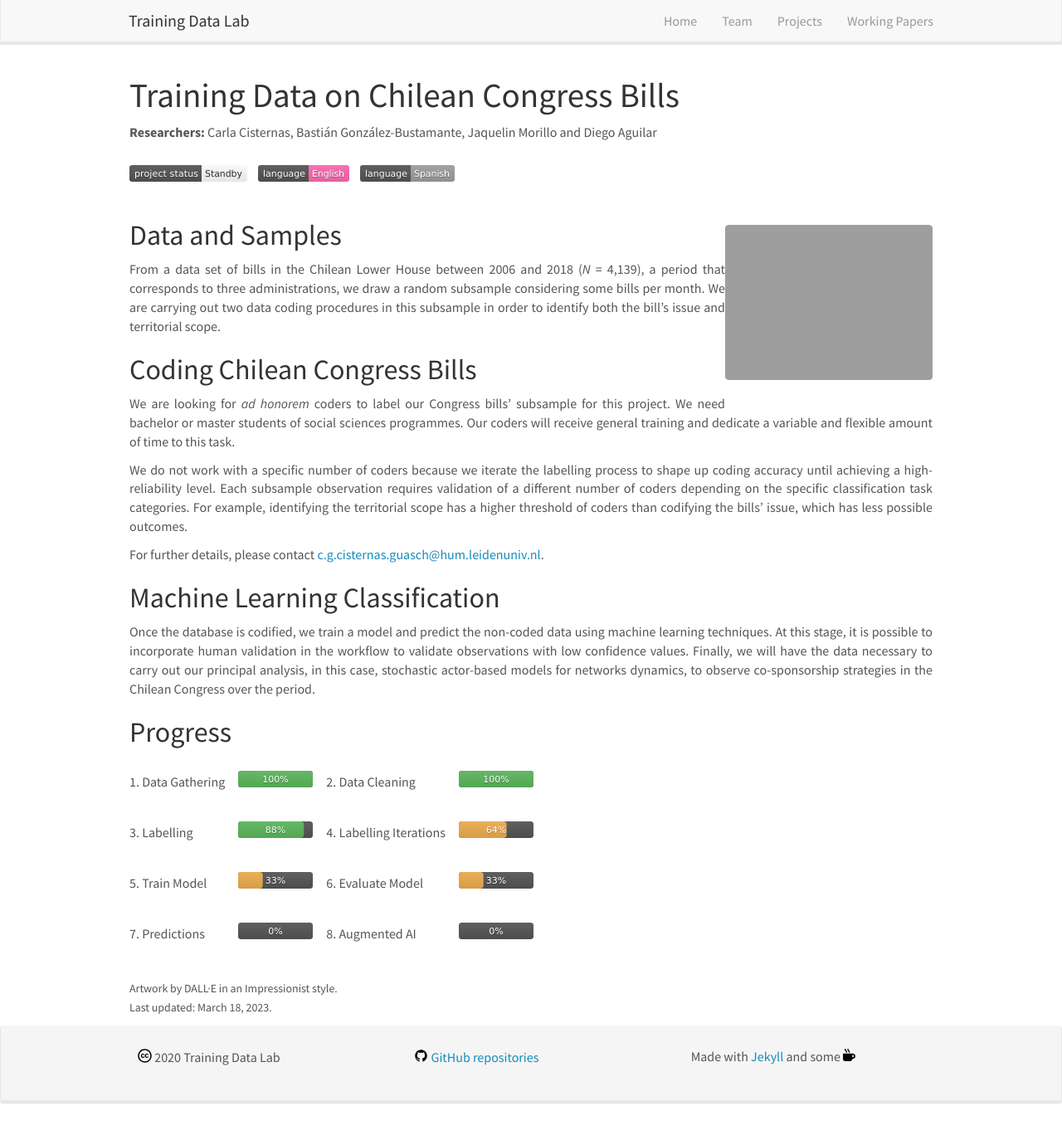
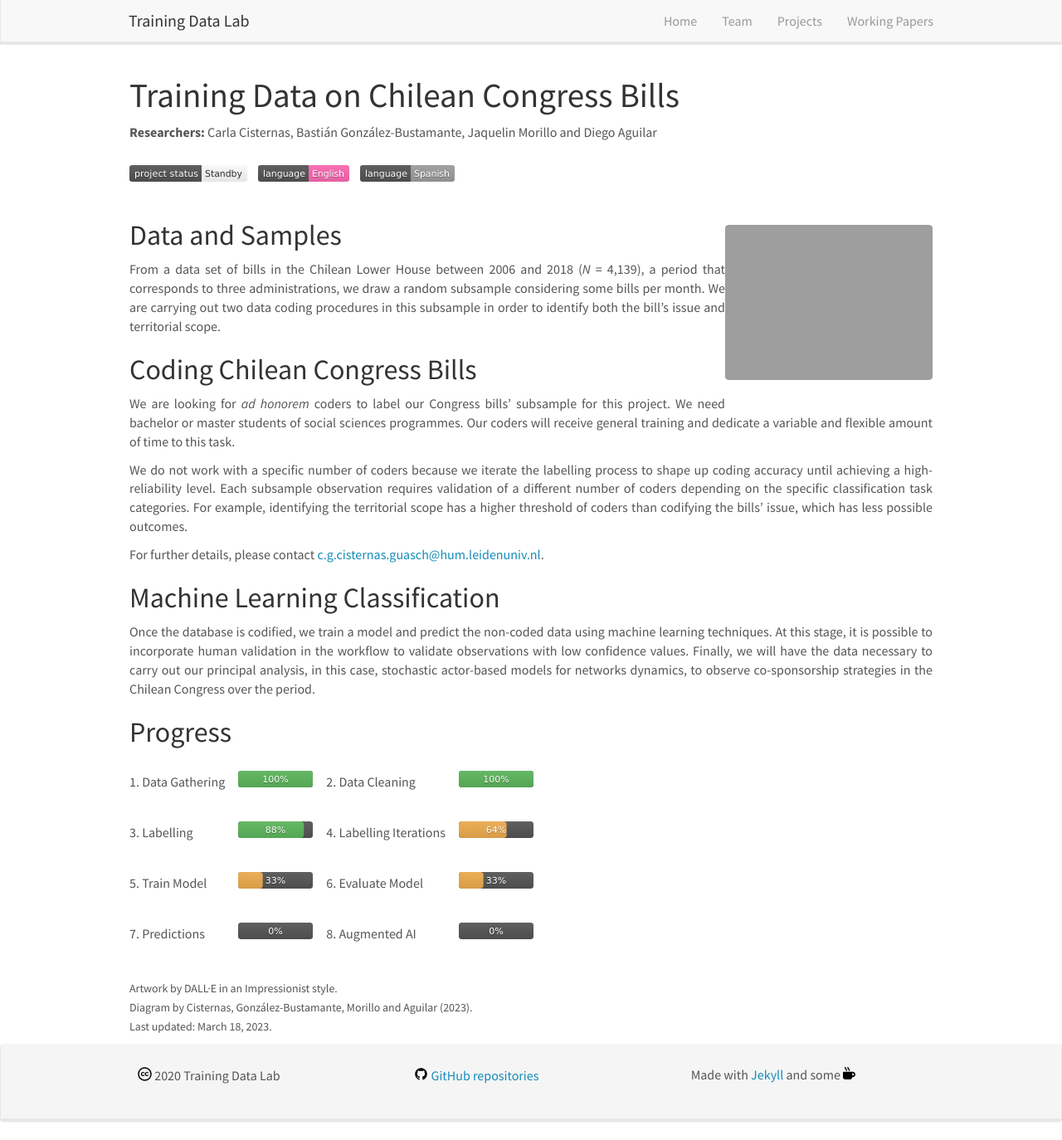
Before and after one commit to training-datalab/old-training-datalab.com, a Jekyll site: the page built from _pages/training-chilean-congress-bills.md, in a window 1280 px wide and 1374 px high. Shown: the whole window at 83% size. Built offline with Jekyll 4.4.1, drawn with Linux system fonts in a browser that asks for light colours; nearby versions of some CDN libraries.

Commit message:
Update training-chilean-congress-bills.md

```diff
--- a/_pages/training-chilean-congress-bills.md
+++ b/_pages/training-chilean-congress-bills.md
@@ -40,4 +40,5 @@ permalink: /projects/chilean-congress-bills
 
 <br />
 <small>Artwork by DALL·E in an Impressionist style.</small><br />
+<small>Diagram by Cisternas, González-Bustamante, Morillo and Aguilar (2023).</small><br />
 <small>Last updated: March 18, 2023.</small>
```
